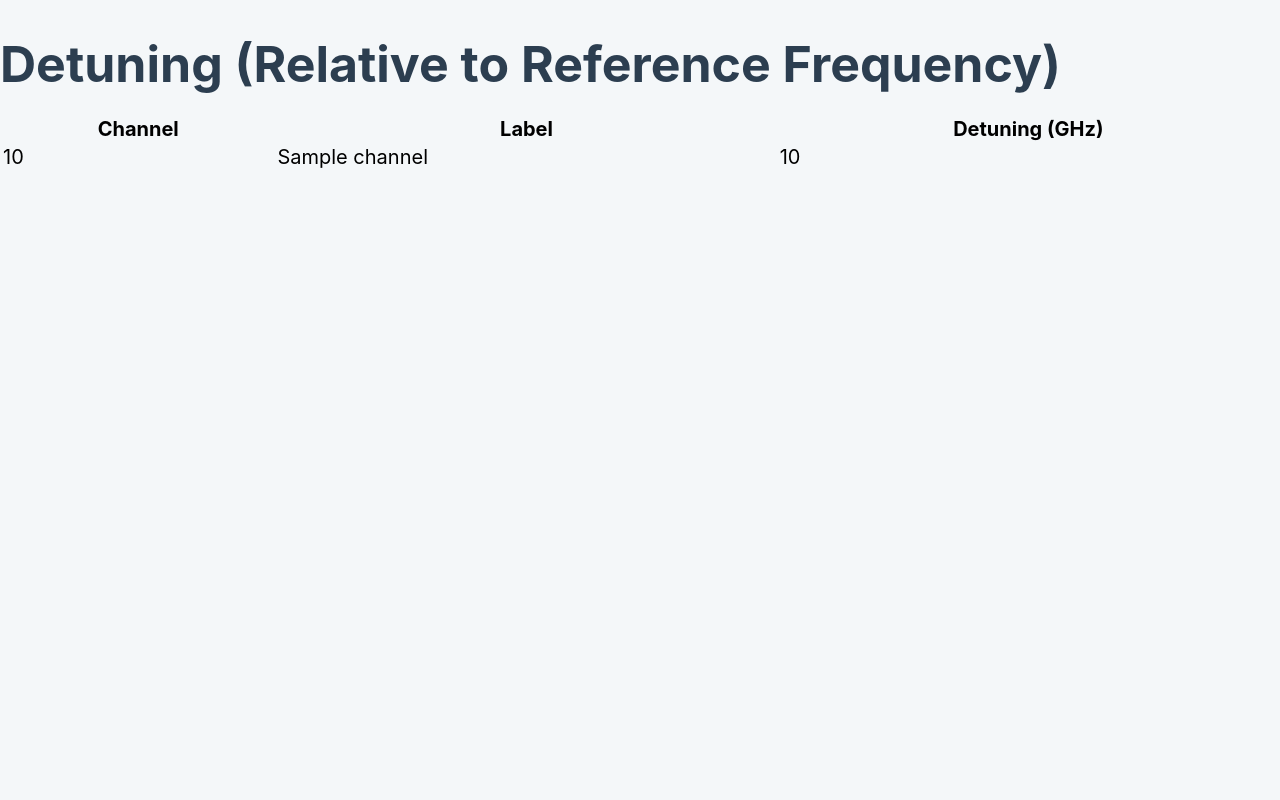
After one commit to Quantum-Optics-LKB/LambdaMeterWeb, a Flask app: template templates/detuning.html in a window 1280 px wide. The commit adds this page. Run offline with Flask 3, Linux system fonts and the light colour scheme; the template is opened without the code that fills it: most values are stand-ins (such as "Sample title", 1, 10 or a date in 2020); parts of the project's set-up code (start-up, migrations or seed data) failed here and were passed over.

Commit message:
add detuning

```diff
--- a/app.py
+++ b/app.py
@@ -51,6 +51,14 @@ def freq():
     data = get_wavemeter_data()
     return render_template('index.html', channels=config["channels"], frequencies=data['frequencies'], precision=config["precision_freq"])
 
+@app.route('/detuning')
+def detuning():
+    detuning_values = [1]
+
+
+    return render_template('index.html',  channels=config["channels"], detunings=detuning_values,  precision=config["precision_freq"])
+
+
 # API route to get all wavelengths
 @app.route('/api/', methods=['GET'])
 def get_data():
@@ -98,6 +106,7 @@ def edit_config():
     return render_template('edit_config.html')
 
 
+
 config = load_config()
 
 
@@ -105,8 +114,22 @@ config = load_config()
 @socketio.on('request_update')
 def handle_request_update():
     wavemeter_data = get_wavemeter_data()
-    emit('update_channels', wavemeter_data)
+
+    detunings = []
+    for i, channel in enumerate(config["channels"]):
+        reference_frequency = channel["reference_frequency"]
+        detuning = wavemeter_data["frequencies"][i] - reference_frequency
+        detunings.append(detuning)
+    wavemeter_data["detunings"] = detunings
+
+    emit('update_channels',  wavemeter_data)
 
 
 if __name__ == '__main__':
     socketio.run(app, port=config["port"], debug=True)
+
+
+    for i, channel in enumerate(config["channels"]):
+        reference_frequency = channel["reference_frequency"]
+        detuning = data["frequencies"][i] - reference_frequency
+        detuning_values.append(detuning)
--- a/config.json
+++ b/config.json
@@ -3,13 +3,13 @@
     "precision_freq": 3,
     "port": 8000,
     "channels": [
-      { "i": 0, "label": "Shakdag - 1D" },
-      { "i": 1, "label": "Aoraki - Hydro" },
-      { "i": 2, "label": "Kosciusko - Fluide Hydro" },
-      { "i": 3, "label": "Denali", "background": "#300" },
-      { "i": 4, "label": "Empty", "background": "#000" },
-      { "i": 5, "label": "Empty", "background": "#000" },
-      { "i": 6, "label": "Empty", "background": "#300" },
-      { "i": 7, "label": "Lhotse - Cold Lab", "background": "#300" }
+    { "i": 0, "label": "Shakdag - 1D", "background": "#500", "reference_frequency": 384229.18 },
+    { "i": 1, "label": "Aoraki - Hydro", "background": "#300", "reference_frequency": 384227.29 },
+    { "i": 2, "label": "Kosciusko - Fluide Hydro", "background": "#500", "reference_frequency": 384232.37 },
+    { "i": 3, "label": "Denali", "background": "#300", "reference_frequency": 384229.26 },
+    { "i": 4, "label": "Empty", "background": "#000", "reference_frequency": 384230.50 },
+    { "i": 5, "label": "Empty", "background": "#000", "reference_frequency": 384231.00 },
+    { "i": 6, "label": "Empty", "background": "#300", "reference_frequency": 384228.50 },
+    { "i": 7, "label": "Lhotse - Cold Lab", "background": "#300", "reference_frequency": 384227.00 }
     ]
   }
--- /dev/null
+++ b/templates/detuning.html
@@ -0,0 +1,31 @@
+<!DOCTYPE html>
+<html lang="en">
+<head>
+    <meta charset="UTF-8">
+    <meta name="viewport" content="width=device-width, initial-scale=1.0">
+    <title>Detuning</title>
+    <link href="https://fonts.googleapis.com/css?family=Roboto+Mono&display=swap" rel="stylesheet">
+    <link rel="stylesheet" href="/static/styles.css">
+</head>
+<body>
+    <h1>Detuning (Relative to Reference Frequency)</h1>
+    <table>
+        <thead>
+            <tr>
+                <th>Channel</th>
+                <th>Label</th>
+                <th>Detuning (GHz)</th>
+            </tr>
+        </thead>
+        <tbody>
+            {% for i, channel in channels %}
+            <tr>
+                <td>{{ i + 1 }}</td>
+                <td>{{ channel.label }}</td>
+                <td>{{ detuning[i] | round(precision) }}</td>
+            </tr>
+            {% endfor %}
+        </tbody>
+    </table>
+</body>
+</html>
```
Also changed, not shown: static/app.js (+38 -24 lines), templates/index.html (+6 -3 lines).
